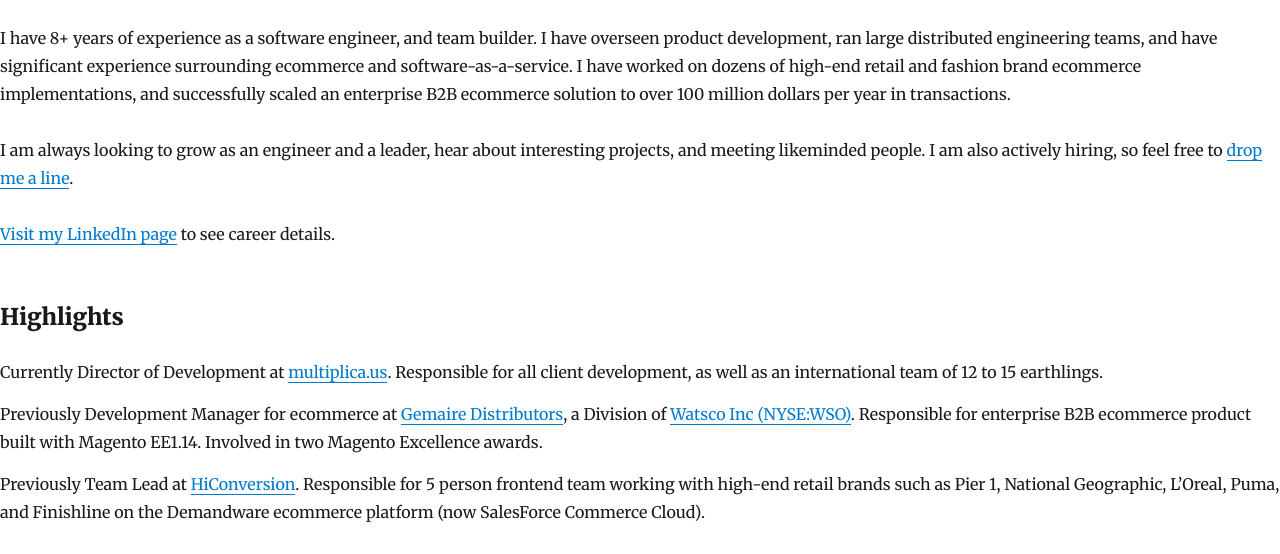
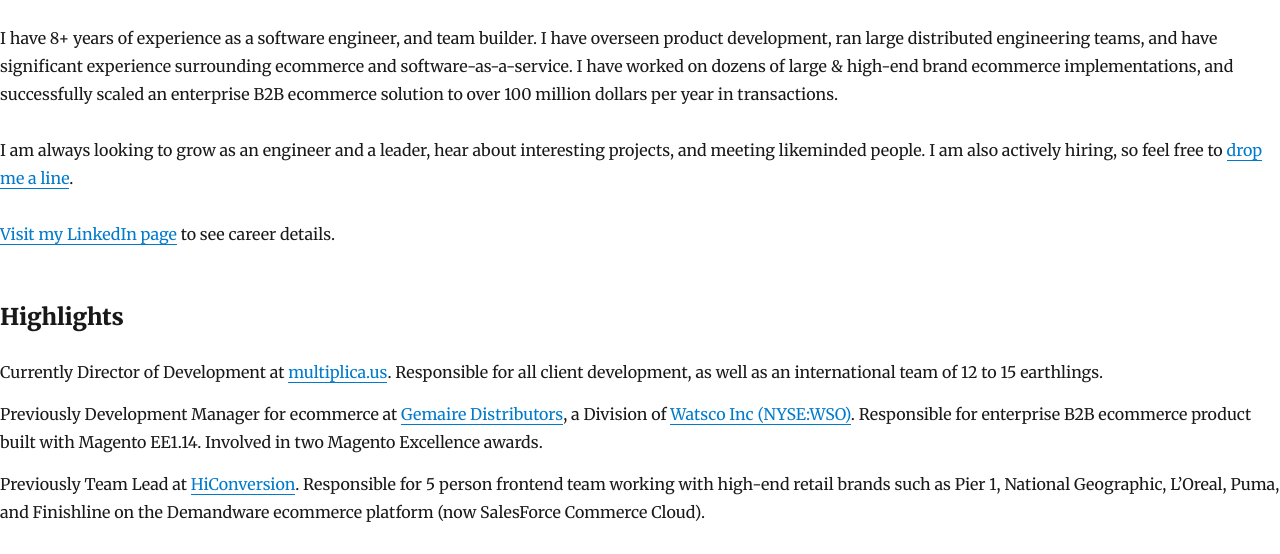
Before and after one commit to mattschaller/mattschaller.com, a Gatsby site: page /about in a window 1280 px wide. Shown: the part 246-800 px from the top of the page. Built offline with nearby package versions, Linux system fonts and the light colour scheme; Gatsby itself is replaced by a stand-in of ours; some packages are replaced by stand-ins of ours.

Commit message:
Modify about

```diff
--- a/src/pages/about.js
+++ b/src/pages/about.js
@@ -19,7 +19,7 @@ class About extends React.Component {
               builder. I have overseen product development, ran large
               distributed engineering teams, and have significant experience
               surrounding ecommerce and software-as-a-service. I have worked on
-              dozens of high-end retail and fashion brand ecommerce
+              dozens of large & high-end brand ecommerce
               implementations, and successfully scaled an enterprise B2B
               ecommerce solution to over 100 million dollars per year in
               transactions.
```
Also changed, not shown: 1 other file.
